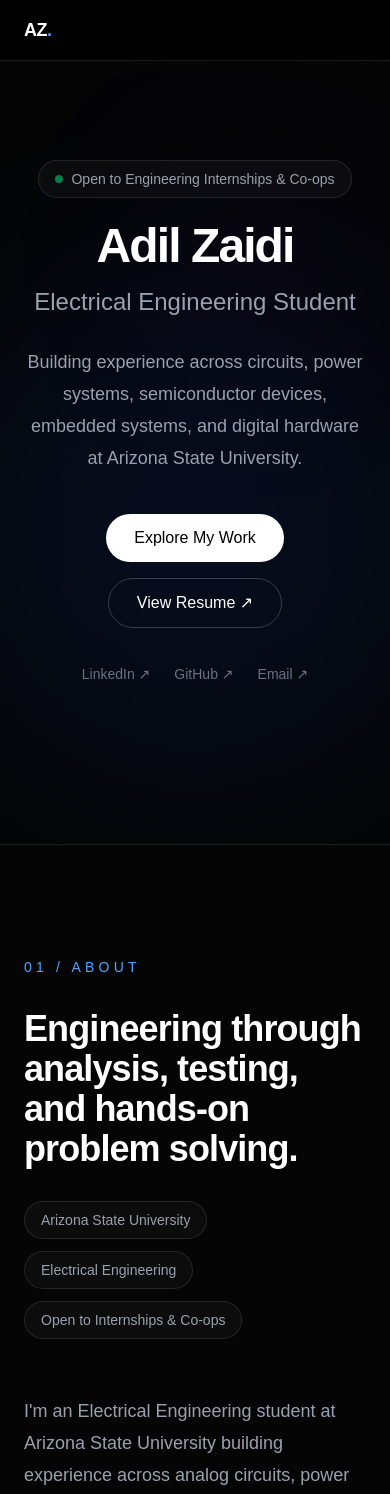
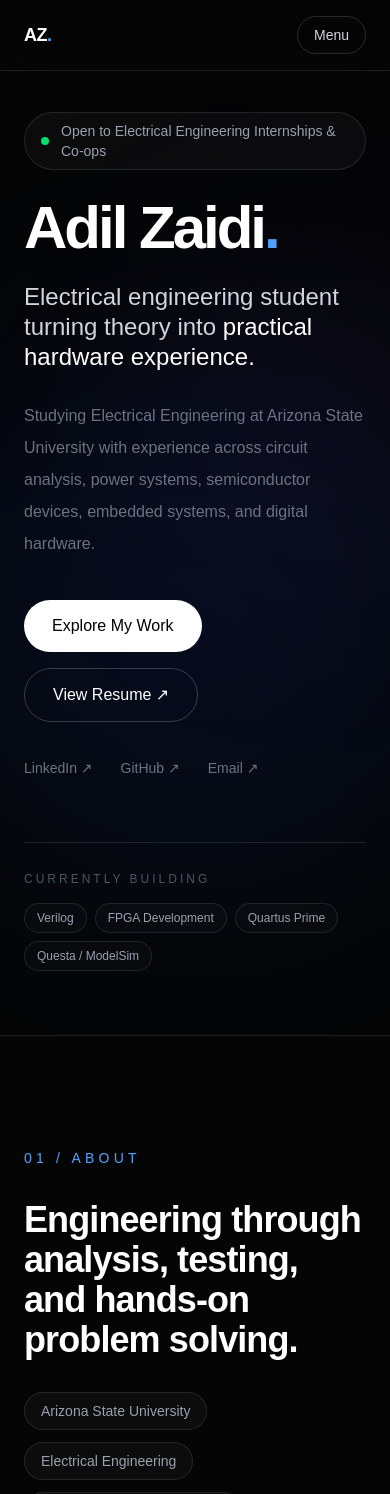
Before and after one commit to zadilraza/my-portfolio, a Next.js app: page / in a window 390 px wide. Shown: the top 1494 px of the page. Built offline with nearby package versions, Linux system fonts and the light colour scheme.

Commit message:
Upgrade hero and mobile navigation

```diff
--- a/src/app/page.tsx
+++ b/src/app/page.tsx
@@ -66,7 +66,7 @@ export default function Home() {
     <main className="min-h-screen bg-[#050505] text-white selection:bg-blue-500/30">
 
       {/* NAVBAR */}
-      <nav className="fixed left-0 top-0 z-50 w-full border-b border-white/10 bg-black/70 backdrop-blur-xl">
+<nav className="fixed left-0 top-0 z-50 w-full border-b border-white/10 bg-[#050505]/80 backdrop-blur-xl">
   <div className="mx-auto flex max-w-6xl items-center justify-between px-6 py-4">
     <a
       href="#home"
@@ -75,19 +75,24 @@ export default function Home() {
       AZ<span className="text-blue-400">.</span>
     </a>
 
+    {/* Desktop Navigation */}
     <div className="hidden items-center gap-7 text-sm text-gray-400 md:flex">
       <a href="#about" className="transition hover:text-white">
         About
       </a>
+
       <a href="#skills" className="transition hover:text-white">
         Skills
       </a>
+
       <a href="#projects" className="transition hover:text-white">
         Projects
       </a>
+
       <a href="#coursework" className="transition hover:text-white">
         Coursework
       </a>
+
       <a href="#contact" className="transition hover:text-white">
         Contact
       </a>
@@ -95,47 +100,112 @@ export default function Home() {
       <a
         href="/resume.pdf"
         target="_blank"
-              className="rounded-full border border-white/20 px-4 py-2 text-white transition hover:border-white"
+        rel="noopener noreferrer"
+        className="rounded-full border border-white/20 px-4 py-2 text-white transition hover:border-white hover:bg-white/5"
       >
-              Resume
+        Resume ↗
       </a>
     </div>
+
+    {/* Mobile Navigation */}
+    <details className="relative md:hidden">
+      <summary className="cursor-pointer list-none rounded-full border border-white/15 px-4 py-2 text-sm text-gray-300">
+        Menu
+      </summary>
+
+      <div className="absolute right-0 mt-3 w-52 overflow-hidden rounded-2xl border border-white/10 bg-[#0a0a0a] p-2 shadow-2xl">
+        <a
+          href="#about"
+          className="block rounded-xl px-4 py-3 text-sm text-gray-400 transition hover:bg-white/5 hover:text-white"
+        >
+          About
+        </a>
+
+        <a
+          href="#skills"
+          className="block rounded-xl px-4 py-3 text-sm text-gray-400 transition hover:bg-white/5 hover:text-white"
+        >
+          Skills
+        </a>
+
+        <a
+          href="#projects"
+          className="block rounded-xl px-4 py-3 text-sm text-gray-400 transition hover:bg-white/5 hover:text-white"
+        >
+          Projects
+        </a>
+
+        <a
+          href="#coursework"
+          className="block rounded-xl px-4 py-3 text-sm text-gray-400 transition hover:bg-white/5 hover:text-white"
+        >
+          Coursework
+        </a>
+
+        <a
+          href="#contact"
+          className="block rounded-xl px-4 py-3 text-sm text-gray-400 transition hover:bg-white/5 hover:text-white"
+        >
+          Contact
+        </a>
+
+        <a
+          href="/resume.pdf"
+          target="_blank"
+          rel="noopener noreferrer"
+          className="mt-1 block rounded-xl bg-white px-4 py-3 text-sm font-medium text-black"
+        >
+          View Resume ↗
+        </a>
+      </div>
+    </details>
   </div>
 </nav>
 
 {/* HERO */}
 <section
   id="home"
-        className="relative flex min-h-screen items-center justify-center overflow-hidden px-6"
+  className="relative flex min-h-screen items-center overflow-hidden px-6 pb-16 pt-28"
 >
-        <div className="absolute left-1/2 top-1/3 h-[500px] w-[500px] -translate-x-1/2 rounded-full bg-blue-600/10 blur-[120px]" />
+  {/* Background glow */}
+  <div className="pointer-events-none absolute left-1/2 top-[32%] h-[550px] w-[550px] -translate-x-1/2 rounded-full bg-blue-600/10 blur-[130px]" />
 
-        <div className="absolute right-[10%] top-[20%] h-48 w-48 rounded-full bg-purple-600/5 blur-[100px]" />
+  <div className="pointer-events-none absolute -right-24 top-1/4 h-80 w-80 rounded-full bg-purple-500/[0.05] blur-[120px]" />
 
-        <div className="relative z-10 max-w-5xl text-center">
-          <div className="mb-6 inline-flex items-center gap-2 rounded-full border border-white/10 bg-white/[0.03] px-4 py-2 text-sm text-gray-400">
-            <span className="h-2 w-2 animate-pulse rounded-full bg-green-400" />
-            Open to Engineering Internships & Co-ops
+  <div className="relative z-10 mx-auto w-full max-w-6xl">
+    <div className="max-w-4xl">
+      {/* Availability */}
+      <div className="mb-7 inline-flex items-center gap-3 rounded-full border border-white/10 bg-white/[0.03] px-4 py-2 text-sm text-gray-400">
+        <span className="relative flex h-2 w-2">
+          <span className="absolute inline-flex h-full w-full animate-ping rounded-full bg-green-400 opacity-40" />
+          <span className="relative inline-flex h-2 w-2 rounded-full bg-green-400" />
+        </span>
+
+        Open to Electrical Engineering Internships & Co-ops
       </div>
 
-          <h1 className="text-5xl font-bold tracking-[-0.04em] sm:text-7xl md:text-8xl">
-            Adil Zaidi
+      {/* Name */}
+      <h1 className="text-6xl font-bold tracking-[-0.05em] sm:text-7xl md:text-8xl lg:text-9xl">
+        Adil Zaidi<span className="text-blue-400">.</span>
       </h1>
 
-          <h2 className="mt-4 text-2xl font-medium text-gray-400 sm:text-3xl">
-            Electrical Engineering Student
+      {/* Main positioning */}
+      <h2 className="mt-6 max-w-3xl text-2xl font-medium leading-tight text-gray-300 sm:text-3xl md:text-4xl">
+        Electrical engineering student turning theory into
+        <span className="text-white"> practical hardware experience.</span>
       </h2>
 
-          <p className="mx-auto mt-7 max-w-2xl text-lg leading-8 text-gray-400">
-            Building experience across circuits, power systems, semiconductor
-            devices, embedded systems, and digital hardware at Arizona State
-            University.
+      <p className="mt-7 max-w-2xl text-base leading-8 text-gray-500 sm:text-lg">
+        Studying Electrical Engineering at Arizona State University with
+        experience across circuit analysis, power systems, semiconductor
+        devices, embedded systems, and digital hardware.
       </p>
 
-          <div className="mt-10 flex flex-wrap justify-center gap-4">
+      {/* Buttons */}
+      <div className="mt-10 flex flex-wrap gap-4">
         <a
           href="#projects"
-              className="rounded-full bg-white px-7 py-3 font-medium text-black transition duration-300 hover:scale-105 hover:bg-gray-200"
+          className="rounded-full bg-white px-7 py-3.5 font-medium text-black transition duration-300 hover:scale-[1.03] hover:bg-gray-200"
         >
           Explore My Work
         </a>
@@ -143,13 +213,15 @@ export default function Home() {
         <a
           href="/resume.pdf"
           target="_blank"
-              className="rounded-full border border-white/20 px-7 py-3 font-medium transition duration-300 hover:border-white hover:bg-white/5"
+          rel="noopener noreferrer"
+          className="rounded-full border border-white/20 px-7 py-3.5 font-medium text-white transition duration-300 hover:border-white/50 hover:bg-white/5"
         >
           View Resume ↗
         </a>
       </div>
 
-          <div className="mt-9 flex justify-center gap-6 text-sm text-gray-500">
+      {/* Social Links */}
+      <div className="mt-9 flex flex-wrap gap-x-7 gap-y-3 text-sm text-gray-500">
         <a
           href="https://www.linkedin.com/in/adil-zaidi-aa62b8254/"
           target="_blank"
@@ -174,6 +246,32 @@ export default function Home() {
         >
           Email ↗
         </a>
+      </div>
+    </div>
+
+    {/* Currently Learning */}
+    <div className="mt-16 max-w-4xl border-t border-white/10 pt-7">
+      <div className="flex flex-col gap-4 sm:flex-row sm:items-center sm:gap-8">
+        <p className="text-xs uppercase tracking-[0.25em] text-gray-600">
+          Currently Building
+        </p>
+
+        <div className="flex flex-wrap gap-2">
+          {[
+            "Verilog",
+            "FPGA Development",
+            "Quartus Prime",
+            "Questa / ModelSim",
+          ].map((item) => (
+            <span
+              key={item}
+              className="rounded-full border border-white/10 bg-white/[0.02] px-3 py-1.5 text-xs text-gray-400"
+            >
+              {item}
+            </span>
+          ))}
+        </div>
+      </div>
     </div>
   </div>
 </section>
```
Lines whose indentation alone changed are shown as unchanged.
